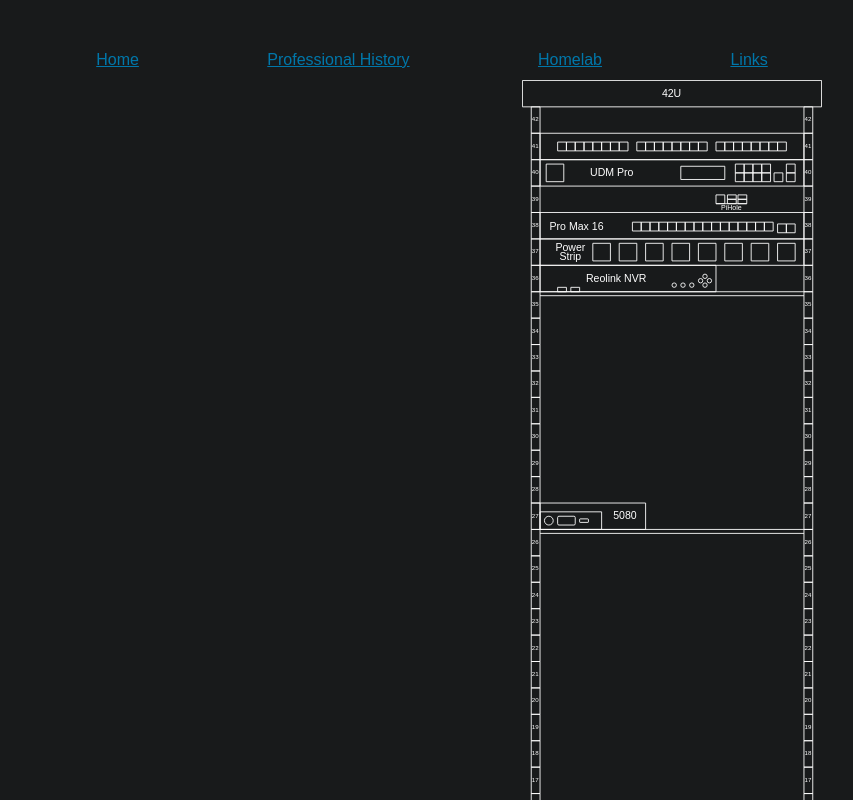
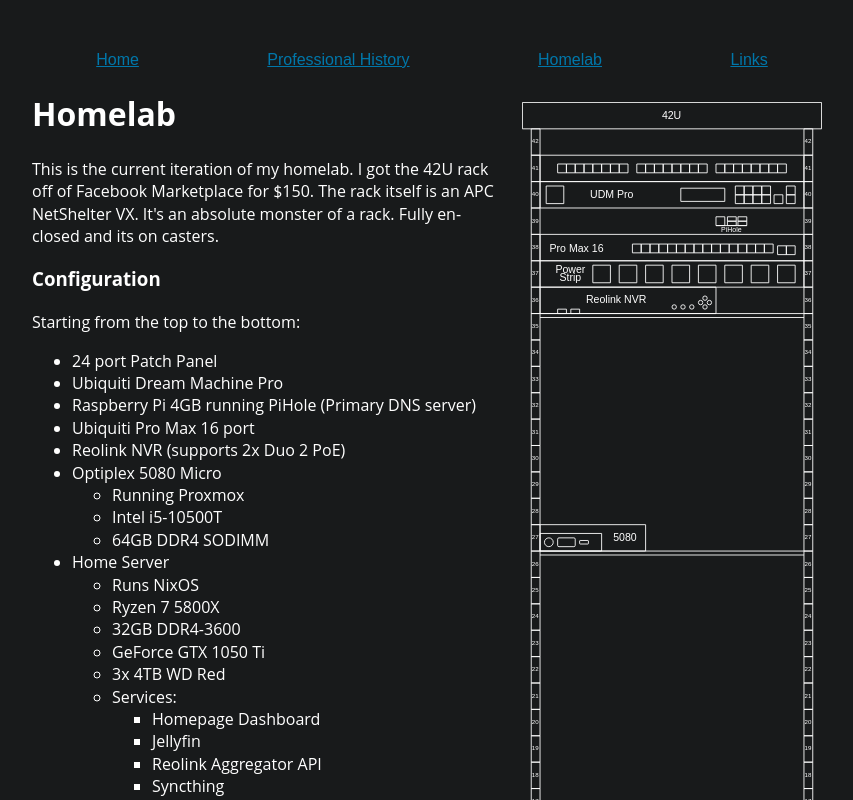
Before and after one commit to Master449/Master449.github.io, a plain HTML site: page fast-resume.html in a window 1280 px wide. Both pictures are taken after a click on the button "Homelab". Shown: the top 800 px of the page, without its empty margins (208-1061 px from the left). Drawn offline with Linux system fonts and the light colour scheme.

Commit message:
fleshed out homelab sections

```diff
--- a/fast-resume.html
+++ b/fast-resume.html
@@ -166,6 +166,48 @@
                 <figcaption>Current rack configuration</figcaption>
             </figure>
         </div>
+        <h1>Homelab</h1>
+        <p>This is the current iteration of my homelab. I got the 42U rack off of Facebook Marketplace for $150. The rack itself is an APC NetShelter VX.
+            It's an absolute monster of a rack. Fully enclosed and its on casters.</p>
+        <h3>Configuration</h3>
+        <p>Starting from the top to the bottom:</p>
+        <ul>
+            <li>24 port Patch Panel</li>
+            <li>Ubiquiti Dream Machine Pro</li>
+            <li>Raspberry Pi 4GB running PiHole (Primary DNS server)</li>
+            <li>Ubiquiti Pro Max 16 port</li>
+            <li>Reolink NVR (supports 2x Duo 2 PoE)</li>
+            <li>Optiplex 5080 Micro</li>
+            <ul>
+                <li>Running Proxmox</li>
+                <li>Intel i5-10500T</li>
+                <li>64GB DDR4 SODIMM</li>
+            </ul>
+            <li>Home Server</li>
+            <ul>
+                <li>Runs NixOS</li>
+                <li>Ryzen 7 5800X</li>
+                <li>32GB DDR4-3600</li>
+                <li>GeForce GTX 1050 Ti</li>
+                <li>3x 4TB WD Red</li>
+                <li>Services:</li>
+                <ul>
+                    <li>Homepage Dashboard</li>
+                    <li>Jellyfin</li>
+                    <li>Reolink Aggregator API</li>
+                    <li>Syncthing</li>
+                    <li>Uptime-Kuma</li>
+                    <li>NUT (UPS Network Monitor)</li>
+                    <li>Scrutiny (SMART Data Loggin)</li>
+                    <li>PaperMC Minecraft Server</li>
+                </ul>
+            </ul>
+            <li>CyberPower GX1500U</li>
+            <ul>
+                <li>Supports the entire rack on full load for about 30 minutes.</li>
+            </ul>
+        </ul>
+        <h3>Future Plans</h3>
     </div>
     <div class="tab" id="links" style="display: none;">
         <h1>Links</h1>
```
